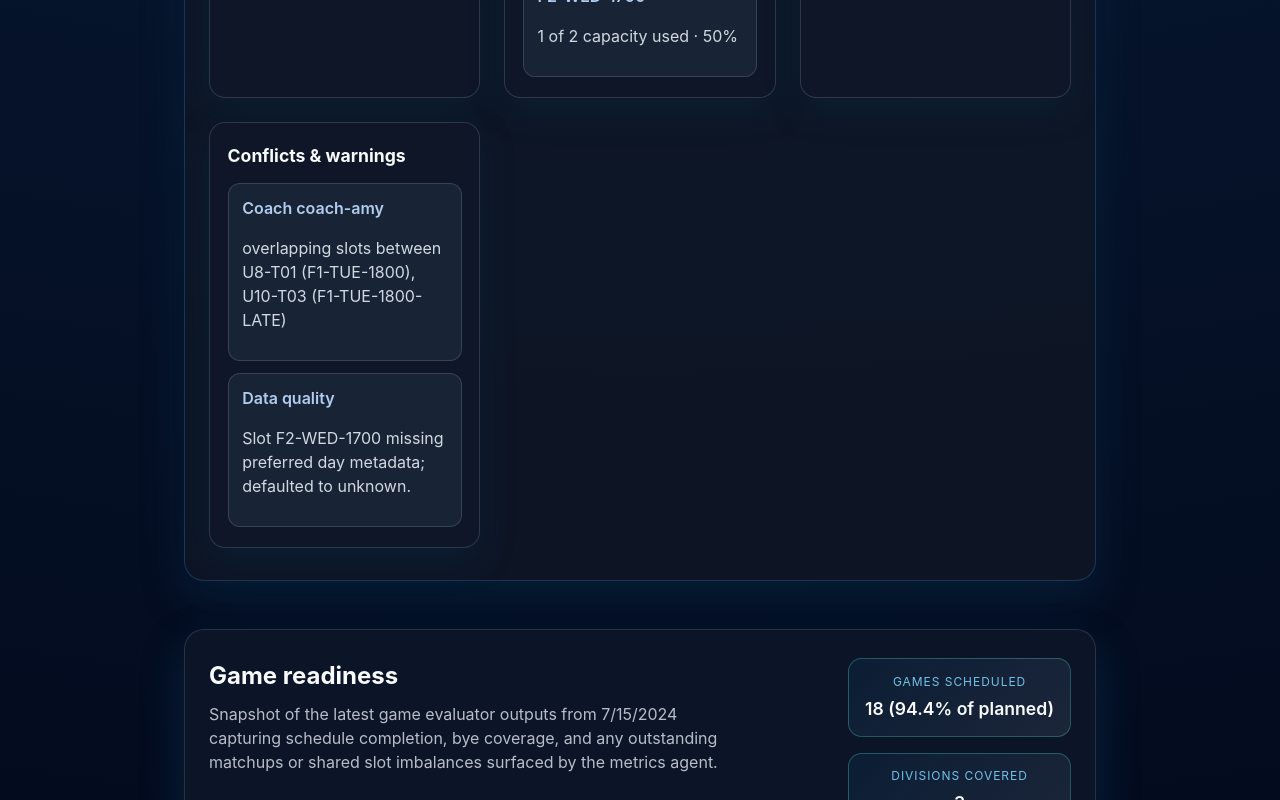
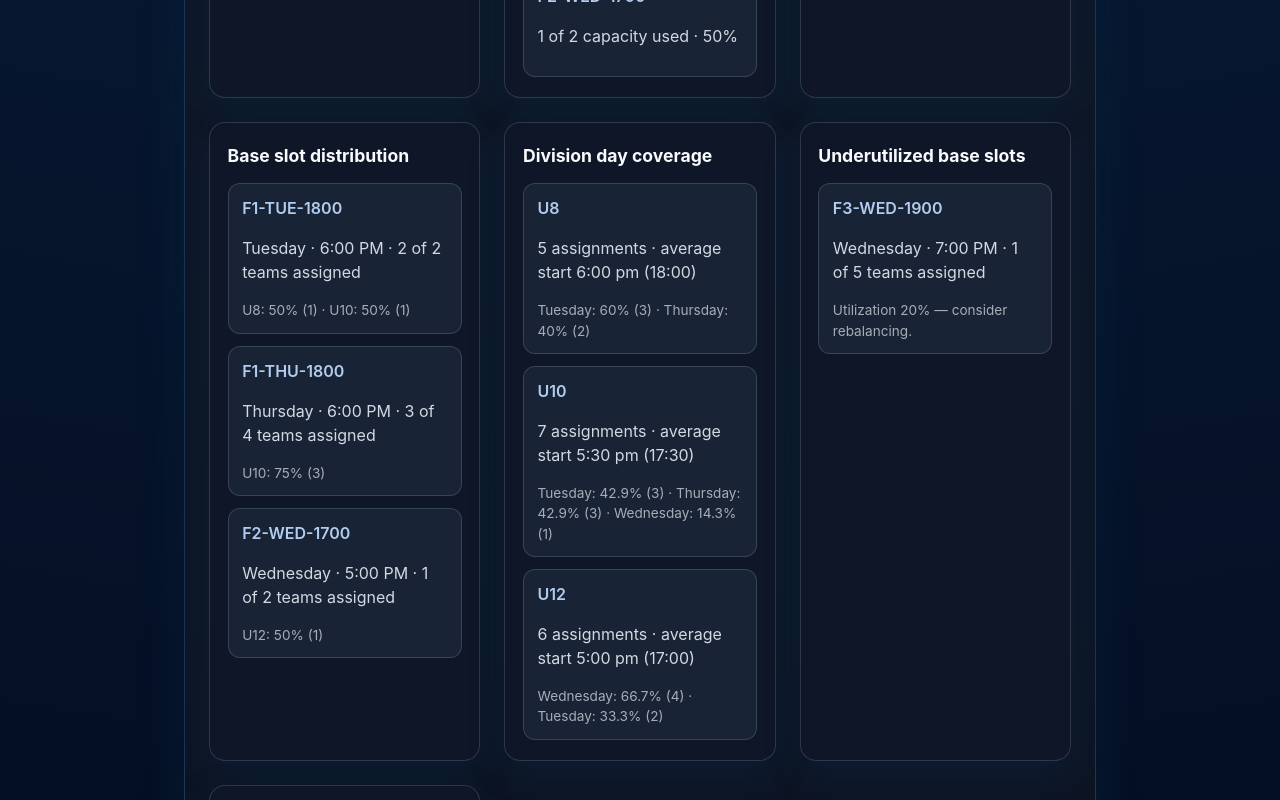
Before and after one commit to JoelA510/SquadLogic, a React (Vite) app in the folder frontend/: page / in a window 1280 px wide. Shown: the part 2980-3780 px from the top of the page. Built offline with nearby package versions, Linux system fonts and the light colour scheme.

Commit message:
feat: expand practice readiness insights

```diff
--- a/frontend/src/App.jsx
+++ b/frontend/src/App.jsx
@@ -94,6 +94,20 @@ function App() {
       return 'unspecified time';
     }
     return date.toLocaleTimeString([], { hour: 'numeric', minute: '2-digit' });
+  };
+  const formatClockFromMinutes = (minutes) => {
+    if (!Number.isFinite(minutes)) {
+      return 'unspecified time';
+    }
+    const normalized = Math.max(0, Math.round(minutes));
+    const hours = Math.floor(normalized / 60) % 24;
+    const mins = normalized % 60;
+    const label = `${hours.toString().padStart(2, '0')}:${mins
+      .toString()
+      .padStart(2, '0')}`;
+    const suffix = hours >= 12 ? 'pm' : 'am';
+    const adjustedHour = hours % 12 === 0 ? 12 : hours % 12;
+    return `${adjustedHour}:${mins.toString().padStart(2, '0')} ${suffix} (${label})`;
   };
 
   const formatGameWarningDetails = (details) => {
@@ -355,6 +369,89 @@ function App() {
           </article>
 
           <article>
+            <h3>Base slot distribution</h3>
+            {!practiceReadinessSnapshot.baseSlotDistribution?.length ? (
+              <p className="insight__empty">No base slot summaries captured.</p>
+            ) : (
+              <ul className="insight-list">
+                {practiceReadinessSnapshot.baseSlotDistribution.map((slot) => (
+                  <li key={slot.baseSlotId}>
+                    <div className="insight__title">{slot.baseSlotId}</div>
+                    <p>
+                      {slot.day ?? 'Unknown day'} · {formatTime(slot.representativeStart)} ·{' '}
+                      {slot.totalAssigned} of {slot.totalCapacity} teams assigned
+                    </p>
+                    {slot.divisionBreakdown && slot.divisionBreakdown.length > 0 && (
+                      <p className="insight__meta">
+                        {slot.divisionBreakdown
+                          .map(
+                            (division) =>
+                              `${division.division}: ${formatPercentPrecise(division.percentage)} (${division.count})`,
+                          )
+                          .join(' · ')}
+                      </p>
+                    )}
+                  </li>
+                ))}
+              </ul>
+            )}
+          </article>
+
+          <article>
+            <h3>Division day coverage</h3>
+            {practiceReadinessSnapshot.divisionDayDistribution &&
+            Object.keys(practiceReadinessSnapshot.divisionDayDistribution).length > 0 ? (
+              <ul className="insight-list">
+                {Object.entries(practiceReadinessSnapshot.divisionDayDistribution).map(
+                  ([division, details]) => (
+                    <li key={division}>
+                      <div className="insight__title">{division}</div>
+                      <p>
+                        {details.totalAssigned} assignments · average start{' '}
+                        {formatClockFromMinutes(details.averageStartMinutes)}
+                      </p>
+                      {details.dayBreakdown && details.dayBreakdown.length > 0 && (
+                        <p className="insight__meta">
+                          {details.dayBreakdown
+                            .map(
+                              (entry) =>
+                                `${entry.day}: ${formatPercentPrecise(entry.percentage)} (${entry.count})`,
+                            )
+                            .join(' · ')}
+                        </p>
+                      )}
+                    </li>
+                  ),
+                )}
+              </ul>
+            ) : (
+              <p className="insight__empty">No day distribution captured for this run.</p>
+            )}
+          </article>
+
+          <article>
+            <h3>Underutilized base slots</h3>
+            {practiceReadinessSnapshot.underutilizedBaseSlots?.length ? (
+              <ul className="insight-list">
+                {practiceReadinessSnapshot.underutilizedBaseSlots.map((slot) => (
+                  <li key={slot.baseSlotId}>
+                    <div className="insight__title">{slot.baseSlotId}</div>
+                    <p>
+                      {slot.day ?? 'Unknown day'} · {formatTime(slot.representativeStart)} ·{' '}
+                      {slot.totalAssigned} of {slot.totalCapacity} teams assigned
+                    </p>
+                    <p className="insight__meta">
+                      Utilization {formatPercentPrecise(slot.utilization)} — consider rebalancing.
+                    </p>
+                  </li>
+                ))}
+              </ul>
+            ) : (
+              <p className="insight__empty">All base slots are at healthy utilization.</p>
+            )}
+          </article>
+
+          <article>
             <h3>Conflicts & warnings</h3>
             {hasNoConflictsOrWarnings ? (
               <p className="insight__empty">No conflicts detected in the latest run.</p>
--- a/frontend/src/practiceReadinessSample.js
+++ b/frontend/src/practiceReadinessSample.js
@@ -22,6 +22,52 @@ export const practiceReadinessSnapshot = {
     { slotId: 'F1-THU-1800', utilization: 0.75, capacity: 4, assignedCount: 3 },
     { slotId: 'F2-WED-1700', utilization: 0.5, capacity: 2, assignedCount: 1 },
   ],
+  baseSlotDistribution: [
+    {
+      baseSlotId: 'F1-TUE-1800',
+      day: 'Tuesday',
+      representativeStart: '2024-08-20T18:00:00Z',
+      totalAssigned: 2,
+      totalCapacity: 2,
+      utilization: 1,
+      divisionBreakdown: [
+        { division: 'U8', count: 1, percentage: 0.5 },
+        { division: 'U10', count: 1, percentage: 0.5 },
+      ],
+    },
+    {
+      baseSlotId: 'F1-THU-1800',
+      day: 'Thursday',
+      representativeStart: '2024-08-22T18:00:00Z',
+      totalAssigned: 3,
+      totalCapacity: 4,
+      utilization: 0.75,
+      divisionBreakdown: [
+        { division: 'U10', count: 3, percentage: 0.75 },
+      ],
+    },
+    {
+      baseSlotId: 'F2-WED-1700',
+      day: 'Wednesday',
+      representativeStart: '2024-08-21T17:00:00Z',
+      totalAssigned: 1,
+      totalCapacity: 2,
+      utilization: 0.5,
+      divisionBreakdown: [
+        { division: 'U12', count: 1, percentage: 0.5 },
+      ],
+    },
+  ],
+  underutilizedBaseSlots: [
+    {
+      baseSlotId: 'F3-WED-1900',
+      day: 'Wednesday',
+      representativeStart: '2024-08-21T19:00:00Z',
+      totalAssigned: 1,
+      totalCapacity: 5,
+      utilization: 0.2,
+    },
+  ],
   fairnessConcerns: [
     {
       baseSlotId: 'F1-THU-1800',
@@ -35,6 +81,33 @@ export const practiceReadinessSnapshot = {
         'Base slot F1-THU-1800 is 75% filled by division U10 (3/4 assignments)',
     },
   ],
+  divisionDayDistribution: {
+    U8: {
+      totalAssigned: 5,
+      averageStartMinutes: 1080,
+      dayBreakdown: [
+        { day: 'Tuesday', count: 3, percentage: 0.6 },
+        { day: 'Thursday', count: 2, percentage: 0.4 },
+      ],
+    },
+    U10: {
+      totalAssigned: 7,
+      averageStartMinutes: 1050,
+      dayBreakdown: [
+        { day: 'Tuesday', count: 3, percentage: 0.4286 },
+        { day: 'Thursday', count: 3, percentage: 0.4286 },
+        { day: 'Wednesday', count: 1, percentage: 0.1428 },
+      ],
+    },
+    U12: {
+      totalAssigned: 6,
+      averageStartMinutes: 1020,
+      dayBreakdown: [
+        { day: 'Wednesday', count: 4, percentage: 0.6667 },
+        { day: 'Tuesday', count: 2, percentage: 0.3333 },
+      ],
+    },
+  },
   coachConflicts: [
     {
       coachId: 'coach-amy',
```
Also changed, not shown: 1 other file (tests, documents, lock files or other folders).
